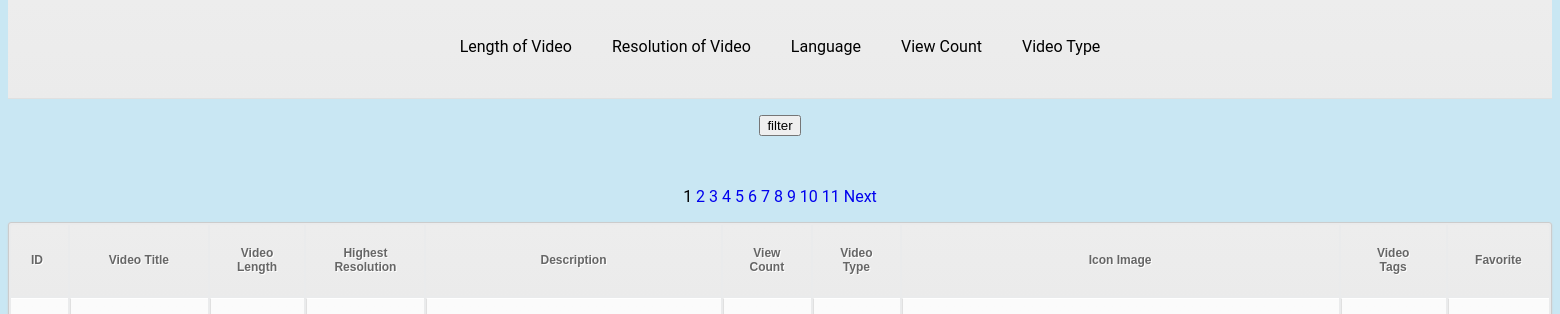
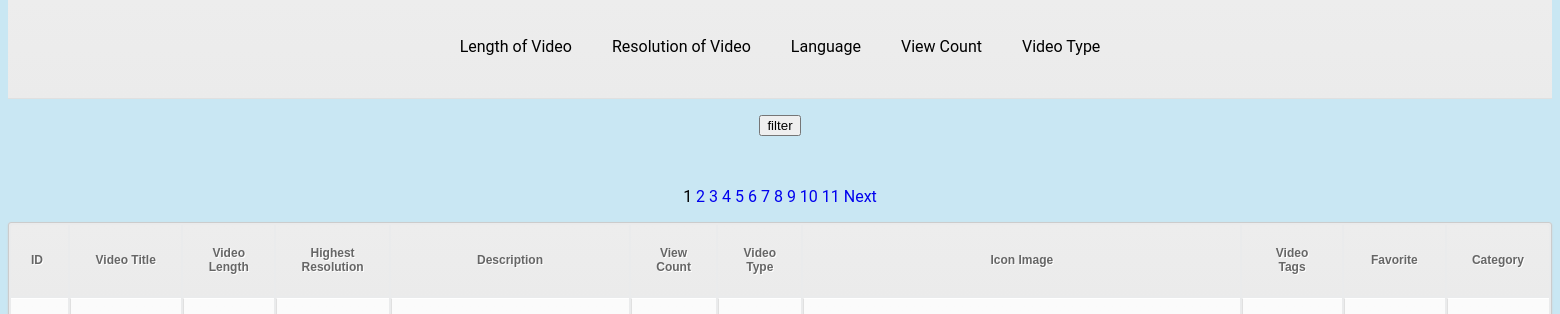
Before and after one commit to BowenChan/CS-174-Website-Project, a PHP site: page /video.php in a window 1560 px wide. Shown: the part 116-430 px from the top of the page. Run offline with PHP 8.4, Linux system fonts and the light colour scheme; data comes from the database, SQL or seed files in the repository; data that the repository does not hold is empty; some libraries are stand-ins or nearby versions.

Commit message:
Category Row

```diff
--- a/display.php
+++ b/display.php
@@ -80,6 +80,7 @@
   <th style = "border:none"> Icon Image </th>
   <th style = "border:none"> Video Tags </th>
   <th style = "border:none"> Favorite </th>
+  <th style = "border:none"> Category </th>
 </tr>
 <?php
 	if($num_rec != 0)
@@ -98,6 +99,7 @@
 		"<td><a class = 'youtube' href = " . $row['videolink'] . "><img src =" . $row['iconimage'] . " alt=picture></a></td>" .
 		"<td>" . $row['tag'] . "</td>" .
 		"<td><form><a href='favoriteVideo.php?id=". $row['id']. "'><button type = 'button' name = 'vidID' value = '". $row['id'] . "'> Favorite </button></a></form></td>" .
+		"<td>" . $row['category'] . "</td>" .
 		"</tr>";
 	}
 	mysqli_free_result($q);
```
